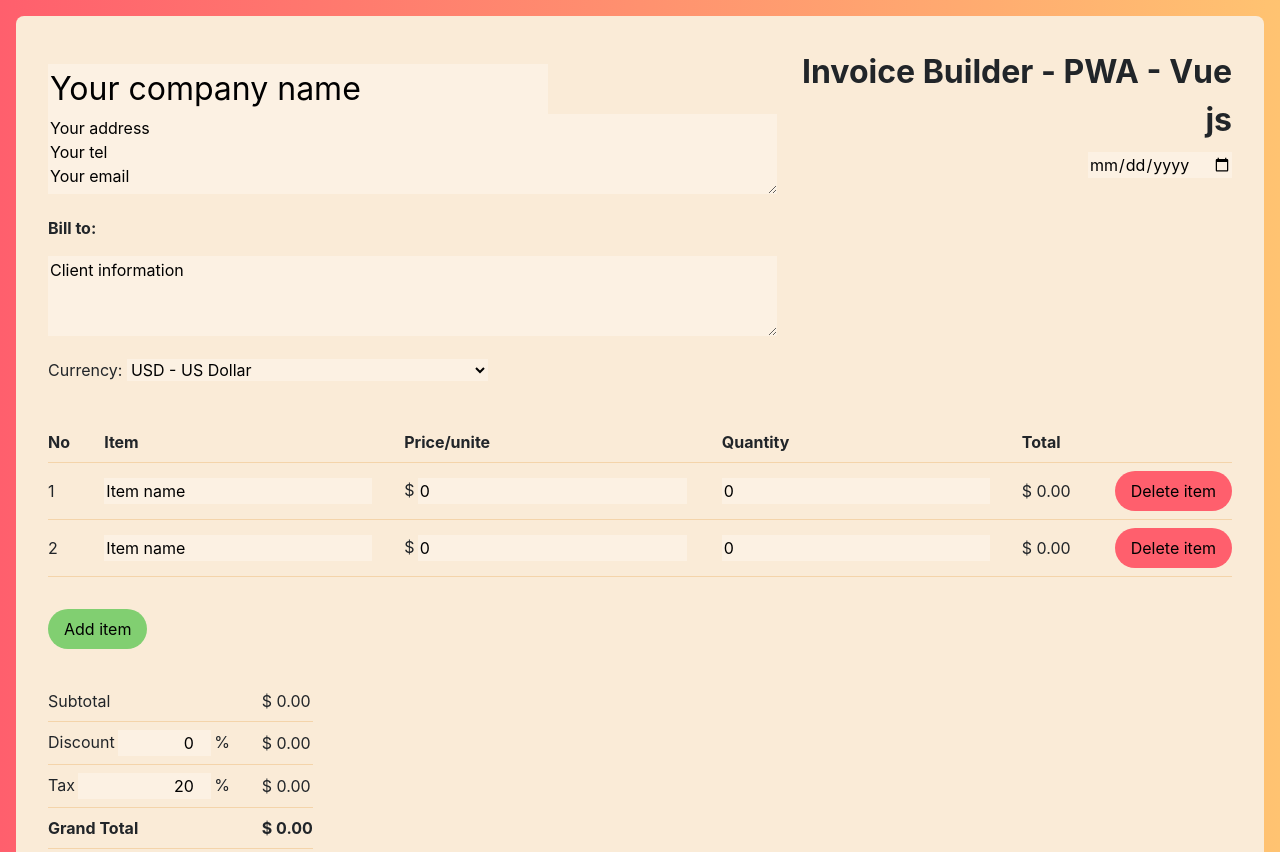
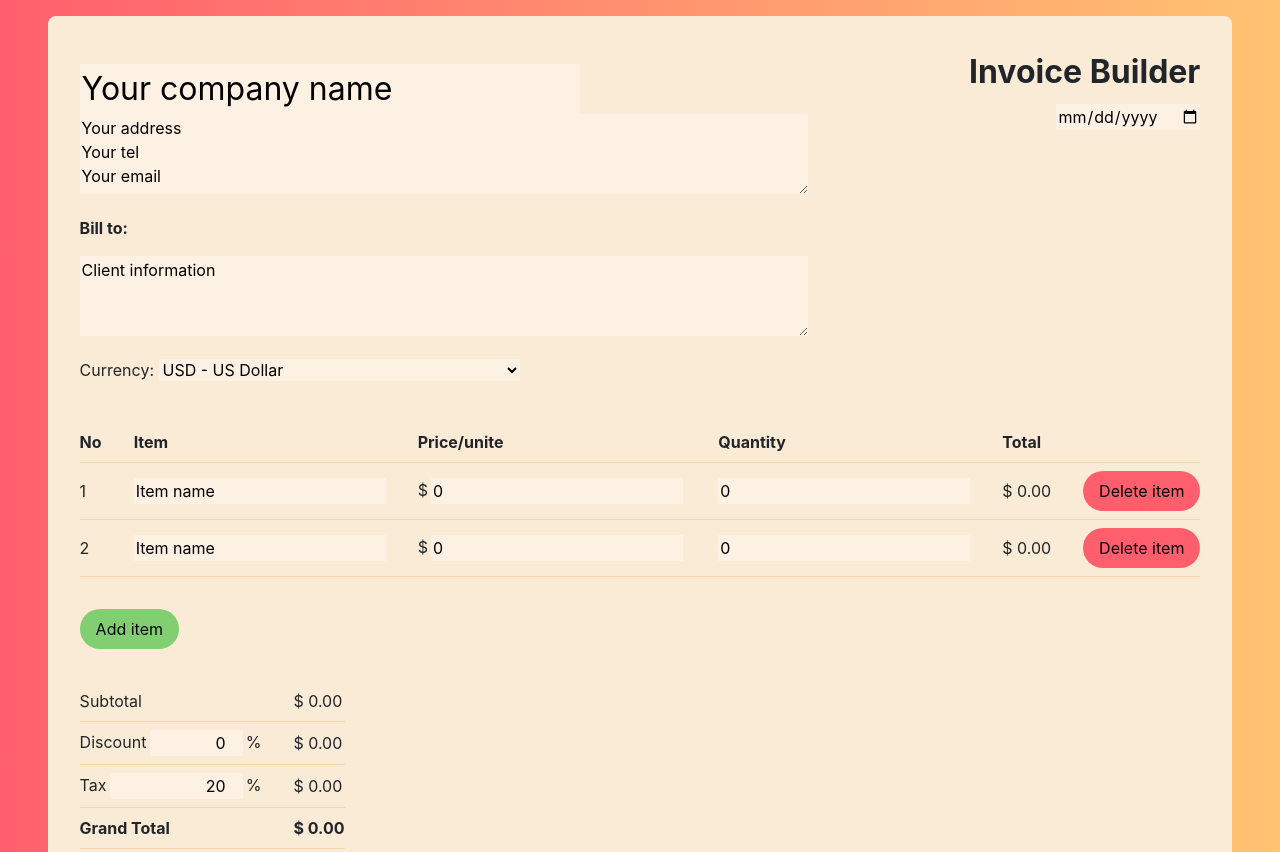
Before and after one commit to vinceumo/invoice-builder, a website: page index.html in a window 1280 px wide. Shown: the top 852 px of the page. Drawn offline with nearby package versions, Linux system fonts and the light colour scheme.

Commit message:
Update readme

```diff
--- a/index.html
+++ b/index.html
@@ -29,7 +29,7 @@
             <div id="invoice-app">
                 <div class="header">
                     <div>
-                        <h1>Invoice Builder - PWA - Vue js</h1>
+                        <h1>Invoice Builder</h1>
                         <input type="date" v-model="invoiceDate">
                     </div>
                     <div>
```
Also changed, not shown: README.md.
